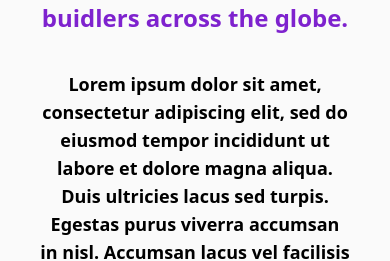
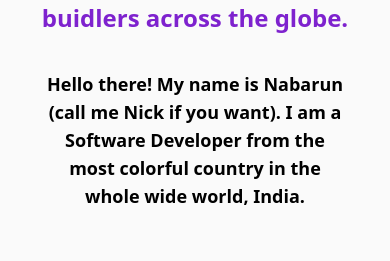
Before and after one commit to nabarvn/devfolio, a Next.js app: page /about in a window 390 px wide. Shown: the part 375-636 px from the top of the page. Built offline with nearby package versions, Linux system fonts and the light colour scheme.

Commit message:
Alter content

```diff
--- a/pages/about.jsx
+++ b/pages/about.jsx
@@ -39,36 +39,16 @@ const About = () => {
               </h1>
               <div className='mt-9 text-lg font-semibold text-center'>
                 <p className='lg:hidden'>
-                  Lorem ipsum dolor sit amet, consectetur adipiscing elit, sed
-                  do eiusmod tempor incididunt ut labore et dolore magna aliqua.
-                  Duis ultricies lacus sed turpis. Egestas purus viverra
-                  accumsan in nisl. Accumsan lacus vel facilisis volutpat est
-                  velit egestas. Risus nullam eget felis eget nunc. Varius sit
-                  amet mattis vulputate enim. Commodo ullamcorper a lacus
-                  vestibulum sed arcu. Volutpat lacus laoreet non curabitur
-                  gravida arcu ac. Volutpat ac tincidunt vitae semper. Aliquet
-                  porttitor lacus luctus accumsan tortor posuere ac ut. Nibh
-                  tellus molestie nunc non blandit massa enim nec. Aliquet
-                  porttitor lacus luctus accumsan tortor. Ridiculus mus mauris
-                  vitae ultricies leo integer malesuada nunc vel. Quis enim
-                  lobortis scelerisque fermentum dui faucibus. Nibh nisl
-                  condimentum id venenatis a condimentum. Imperdiet sed euismod
-                  nisi porta lorem mollis. Aliquam ultrices sagittis orci a
-                  scelerisque. Vestibulum rhoncus est pellentesque elit
-                  ullamcorper dignissim cras tincidunt lobortis. Duis ut diam
-                  quam nulla porttitor massa id neque aliquam. Vitae ultricies
-                  leo integer malesuada. Enim sit amet venenatis urna cursus
-                  eget nunc. Dui accumsan sit amet nulla facilisi. Bibendum ut
-                  tristique et egestas quis. Dolor sit amet consectetur
-                  adipiscing elit ut. Nibh ipsum consequat nisl vel pretium
-                  lectus quam. Consequat semper viverra nam libero justo. Ut
-                  tortor pretium viverra suspendisse potenti. Fusce ut placerat
-                  orci nulla pellentesque dignissim.
-                </p>
-                <p className='hidden lg:contents'>
                   Hello there! My name is Nabarun (call me Nick if you want). I
                   am a Software Developer from the most colorful country in the
                   whole wide world, India.
+                </p>
+                <p className='hidden lg:contents'>
+                  Hello there! My name is Nabarun (call me Nick if you&apos;d
+                  like). I&apos;m a Software Developer, currently based in
+                  India. The notion of being able to translate ideas into
+                  something really meaningful and significant intrigues me the
+                  most about coding.
                 </p>
               </div>
             </div>
```
